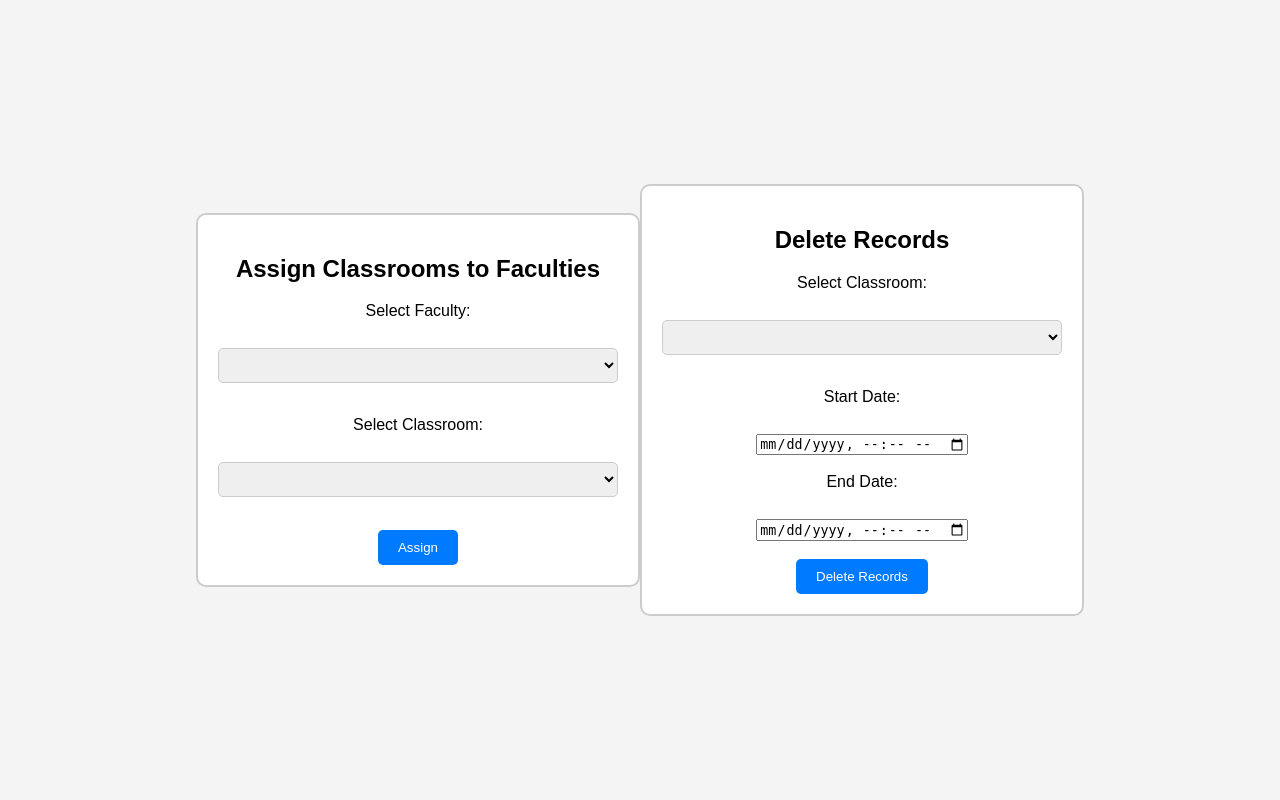
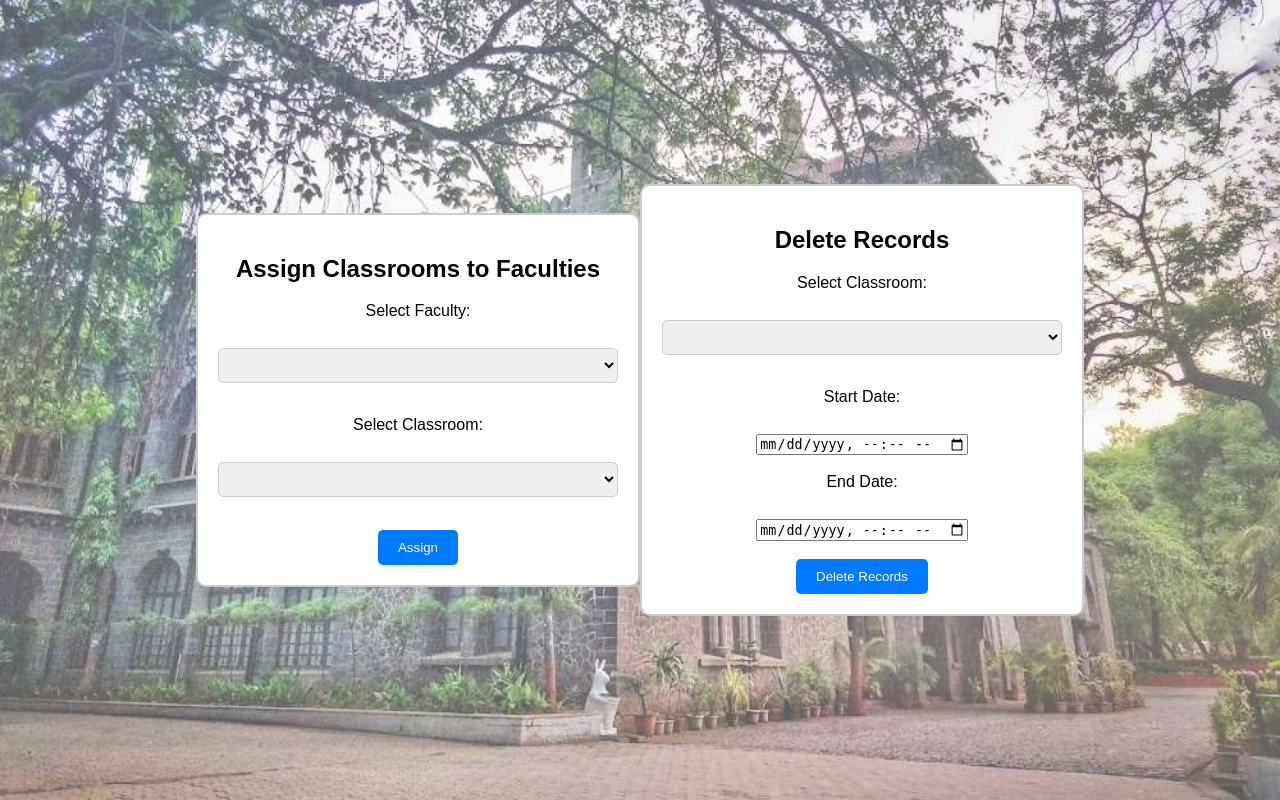
Before and after one commit to PratyayDhond/ClassDensityDetection, a Flask app: template templates/admin.html in a window 1280 px wide. Run offline with Flask 3, Linux system fonts and the light colour scheme; the template is opened without the code that fills it, so the values that code supplies are empty; parts of the project's set-up code (start-up, migrations or seed data) failed here and were passed over.

Commit message:
Added COEP background image to login and Admin pages

```diff
--- a/app.py
+++ b/app.py
@@ -181,7 +181,7 @@ def login():
                 session['searchHistory'] = []
                 return redirect('/')
 
-        return invalidCredentialsMessage
+        return invalidCredentialsMessage()
 
     return render_template('login.html')
 
--- a/templates/admin.html
+++ b/templates/admin.html
@@ -51,6 +51,24 @@
         input[type="submit"]:hover {
             background-color: #0056b3;
         }
+        .background-image-coep {
+                        position: absolute;
+                        top: 0;
+                        left: 0;
+                        width: 100%;
+                        height: 100%;
+                        object-fit: cover; /* Stretch to fit */
+                        z-index: -2; /* Send to the back */
+                    }
+        .overlay {
+            position: absolute;
+            top: 0;
+            left: 0;
+            width: 100%;
+            height: 100%;
+            background-color: rgba(255, 255, 255, 0.35); /* Adjust opacity here */
+            z-index:-1
+        }
     </style>
 </head>
 <body>
@@ -89,5 +107,7 @@
             <input type="submit" value="Delete Records">
         </form>
     </div>
+    <img src="/assets/coep.jpg" alt="Background Image" class="background-image-coep">
+    <div class="overlay"></div>
 </body>
 </html>
```
Also changed, not shown: htmlCodes.py (+35 -10 lines), templates/login.html (+13 -2 lines), templates/signup.html (+13 -2 lines), assets/cctv/AC204.jpg, assets/coep.jpg (added), assets/output.jpg, 1 other file.
